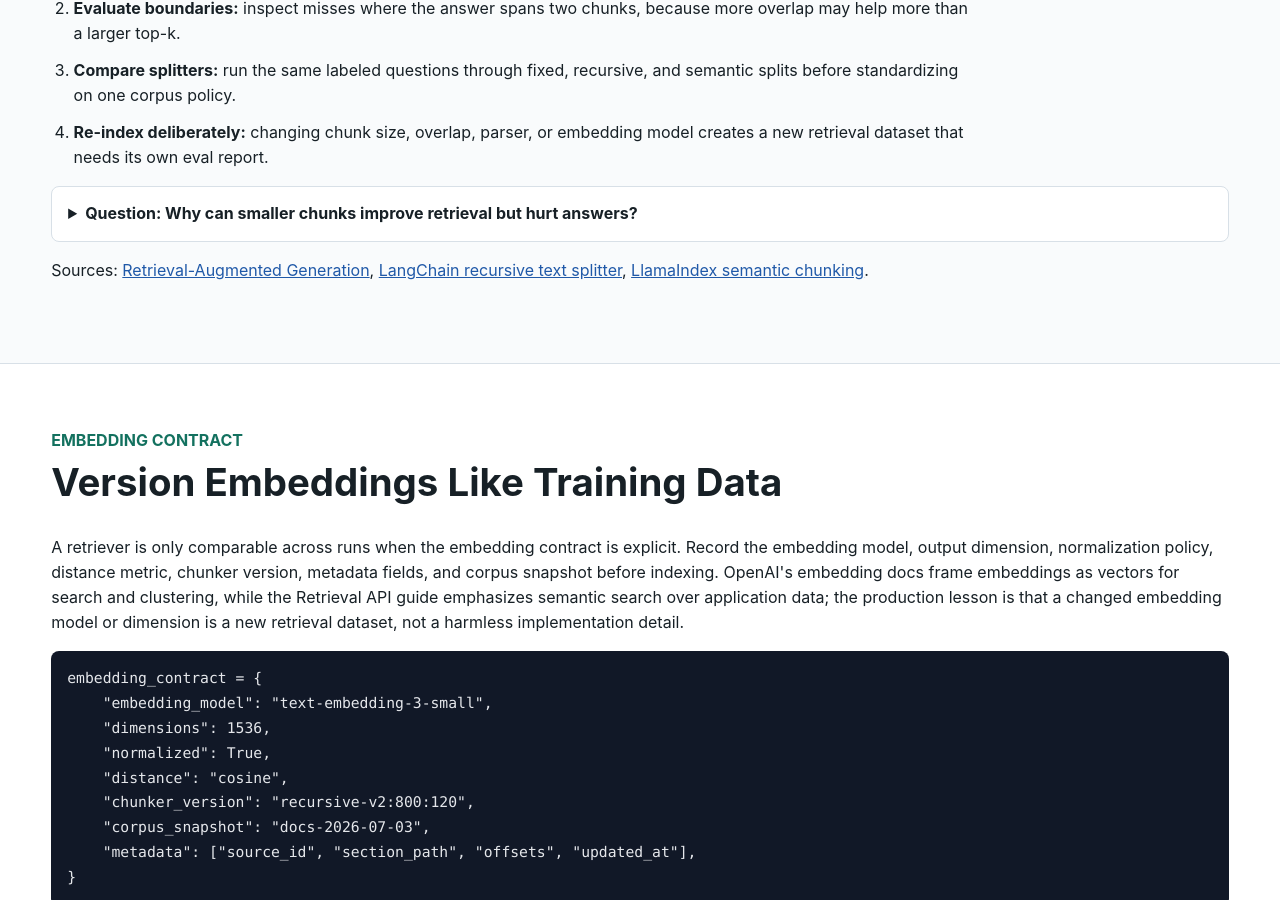
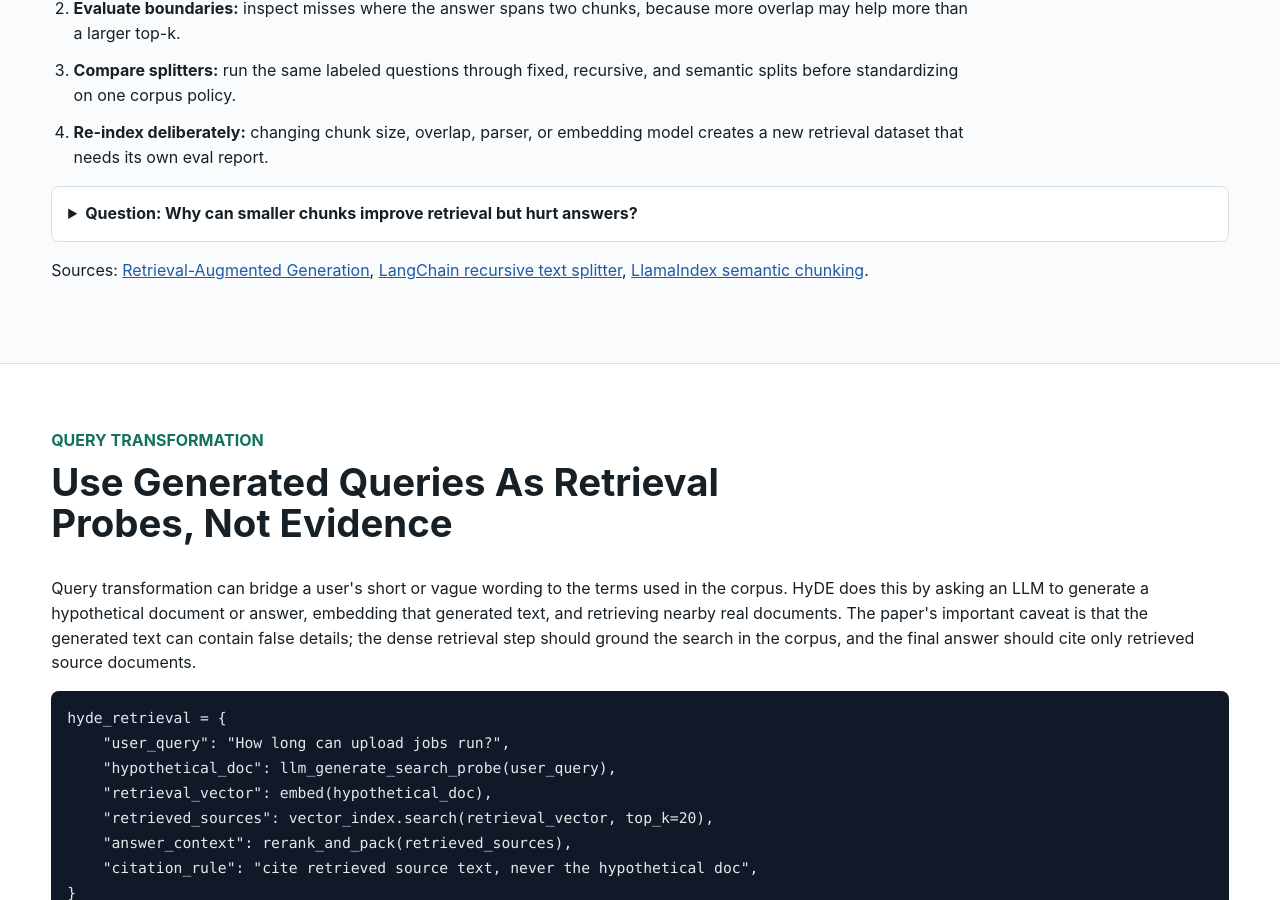
Before and after one commit to kennethli319/kennethli319.github.io, a Jekyll site: the page llm-ml-course/lessons/finetuning-rag-agents.html, which Jekyll copies as it is, in a window 1280 px wide and 900 px high, scrolled down 6261 px. Built offline with Jekyll 4.4.1, drawn with Linux system fonts in a browser that asks for light colours; some of the changed text lies outside the part shown.

Commit message:
Sync LLM course RAG query transform drill

```diff
--- a/llm-ml-course/lessons/finetuning-rag-agents.html
+++ b/llm-ml-course/lessons/finetuning-rag-agents.html
@@ -14,6 +14,7 @@
       <a href="#qlora">QLoRA</a>
       <a href="#preference">Preference</a>
       <a href="#rag">RAG</a>
+      <a href="#query-transform">Query Transform</a>
       <a href="#embedding-contract">Embedding Contract</a>
       <a href="#contextual-retrieval">Contextual Retrieval</a>
       <a href="#hybrid-retrieval">Hybrid Retrieval</a>
@@ -285,6 +286,46 @@ assert chosen_completion_mask.sum() > 0 and rejected_completion_mask.sum() > 0</
         <a href="https://arxiv.org/abs/2005.11401">Retrieval-Augmented Generation</a>,
         <a href="https://docs.langchain.com/oss/python/integrations/splitters/recursive_text_splitter">LangChain recursive text splitter</a>,
         <a href="https://developers.llamaindex.ai/python/examples/node_parsers/semantic_chunking/">LlamaIndex semantic chunking</a>.
+      </p>
+    </section>
+
+    <section id="query-transform" class="band">
+      <div class="section-head">
+        <p class="eyebrow">Query Transformation</p>
+        <h2>Use Generated Queries As Retrieval Probes, Not Evidence</h2>
+      </div>
+      <p>
+        Query transformation can bridge a user's short or vague wording to the
+        terms used in the corpus. HyDE does this by asking an LLM to generate a
+        hypothetical document or answer, embedding that generated text, and
+        retrieving nearby real documents. The paper's important caveat is that
+        the generated text can contain false details; the dense retrieval step
+        should ground the search in the corpus, and the final answer should cite
+        only retrieved source documents.
+      </p>
+      <pre><code class="language-python">hyde_retrieval = {
+    "user_query": "How long can upload jobs run?",
+    "hypothetical_doc": llm_generate_search_probe(user_query),
+    "retrieval_vector": embed(hypothetical_doc),
+    "retrieved_sources": vector_index.search(retrieval_vector, top_k=20),
+    "answer_context": rerank_and_pack(retrieved_sources),
+    "citation_rule": "cite retrieved source text, never the hypothetical doc",
+}</code></pre>
+      <ol class="steps">
+        <li><strong>Use on semantic gaps:</strong> try HyDE when user questions are brief, conceptual, multilingual, or phrased differently from the source corpus.</li>
+        <li><strong>Keep a baseline:</strong> compare raw-query retrieval, HyDE retrieval, and multi-query expansion on the same gold source ids before adopting it.</li>
+        <li><strong>Do not cite the probe:</strong> the hypothetical document is an indexing aid, not authoritative context for the generator.</li>
+        <li><strong>Budget the extra call:</strong> query transformation adds generation latency and another prompt surface, so it needs eval and observability like any other RAG stage.</li>
+      </ol>
+      <details class="qa">
+        <summary>Question: What is the main failure mode if a HyDE probe is treated as context?</summary>
+        <p>The model may answer from fabricated details in the generated probe. HyDE should help find real neighboring documents; the supported answer must come from retrieved corpus text.</p>
+      </details>
+      <p>
+        Sources:
+        <a href="https://arxiv.org/abs/2212.10496">HyDE paper</a>,
+        <a href="https://docs.langchain.com/oss/javascript/integrations/retrievers/hyde">LangChain HyDE retriever docs</a>,
+        <a href="https://developers.llamaindex.ai/python/examples/query_transformations/hydequerytransformdemo/">LlamaIndex HyDE query transform docs</a>.
       </p>
     </section>
 
```
